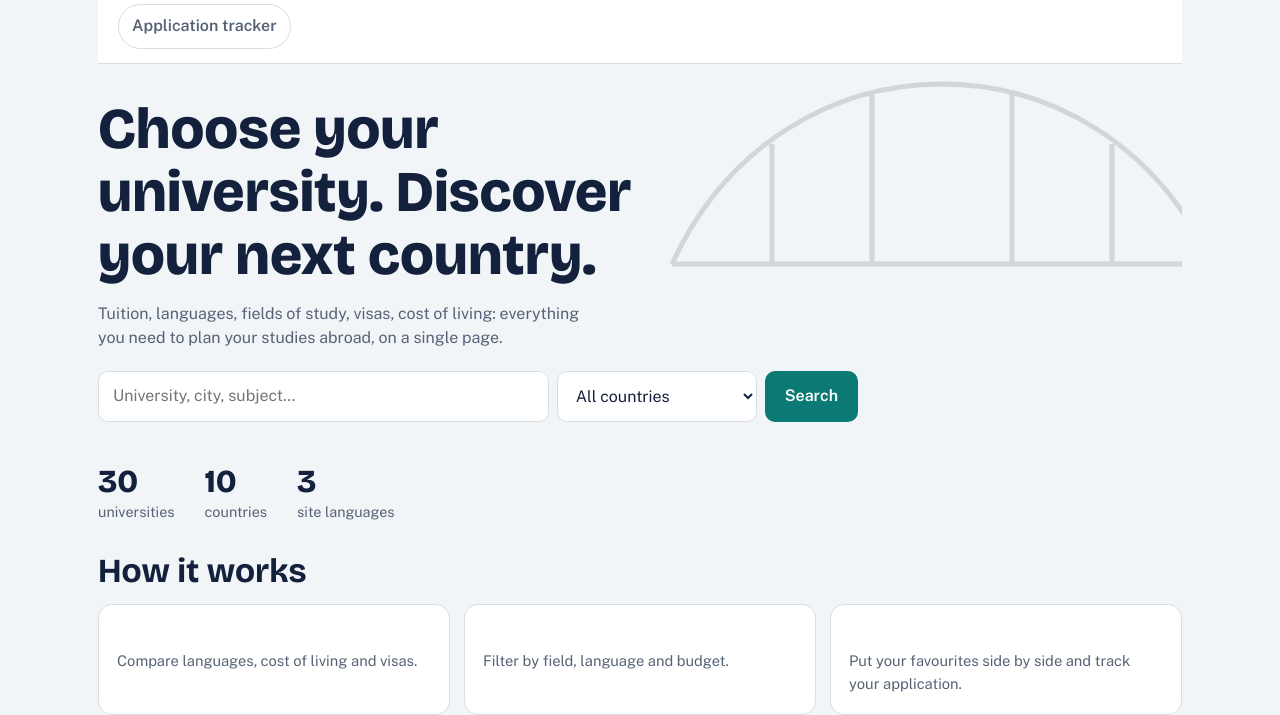
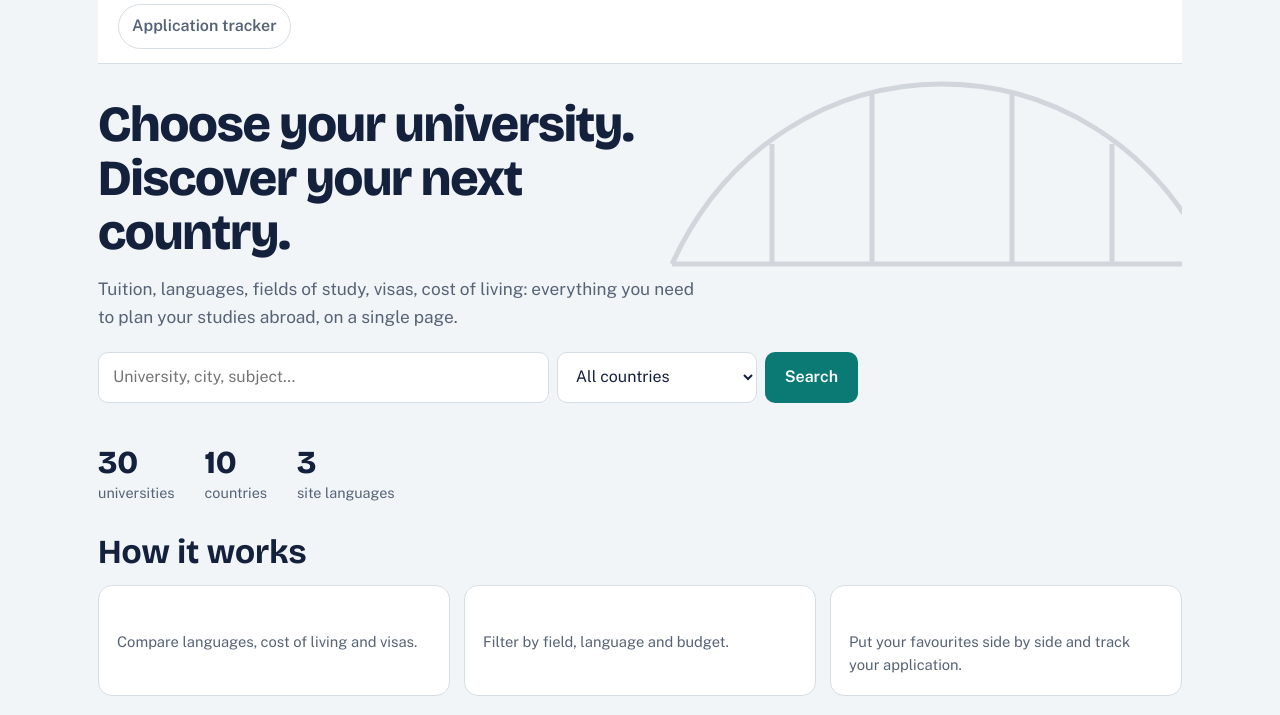
Before and after one commit to MDI2013/StudyBridge, a plain HTML site: page index.html in a window 1280 px wide. Shown: the part 111-826 px from the top of the page. Drawn offline with nearby package versions, Linux system fonts and the light colour scheme.

Commit message:
Refine homepage hero typography for readability

```diff
--- a/assets/site.css
+++ b/assets/site.css
@@ -257,3 +257,21 @@ body:has(main #results) select{
  background:var(--sb-card)!important;color:var(--sb-ink)!important;
  border-color:var(--sb-line)!important;
 }
+
+
+/* v1.5: balance homepage hero typography for clearer reading */
+#v-home .hero h1{
+ font-size:clamp(2rem,4.9vw,3.15rem)!important;
+ line-height:1.08;max-width:17ch;
+ letter-spacing:-.025em;
+}
+#v-home .hero p{
+ font-size:clamp(1.05rem,1.35vw,1.18rem)!important;
+ line-height:1.65;
+ max-width:58ch;
+ color:var(--sb-muted)!important;
+}
+@media(max-width:600px){
+ #v-home .hero h1{font-size:clamp(1.9rem,8vw,2.45rem)!important}
+ #v-home .hero p{font-size:1.05rem!important;line-height:1.6}
+}
```
